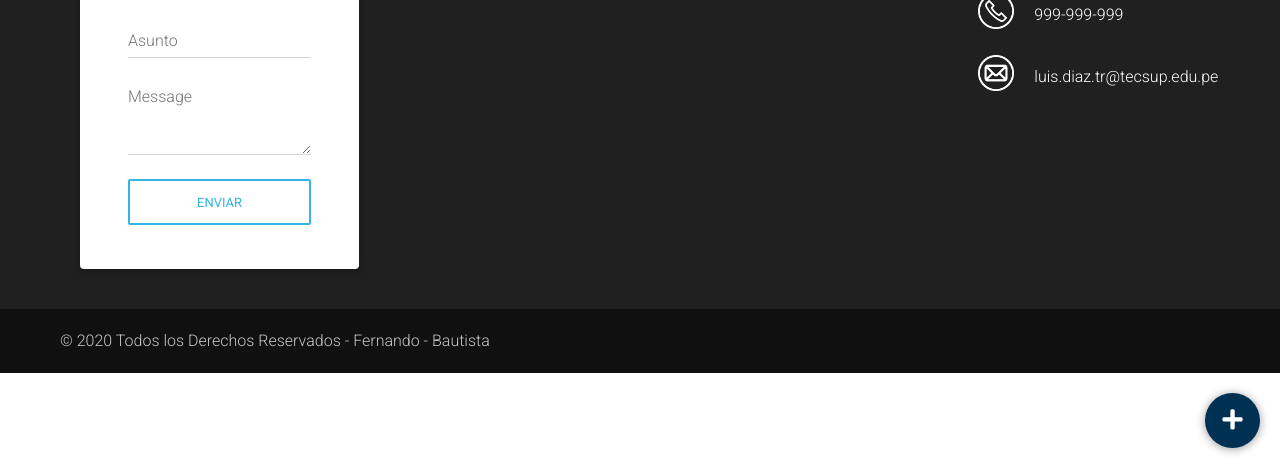
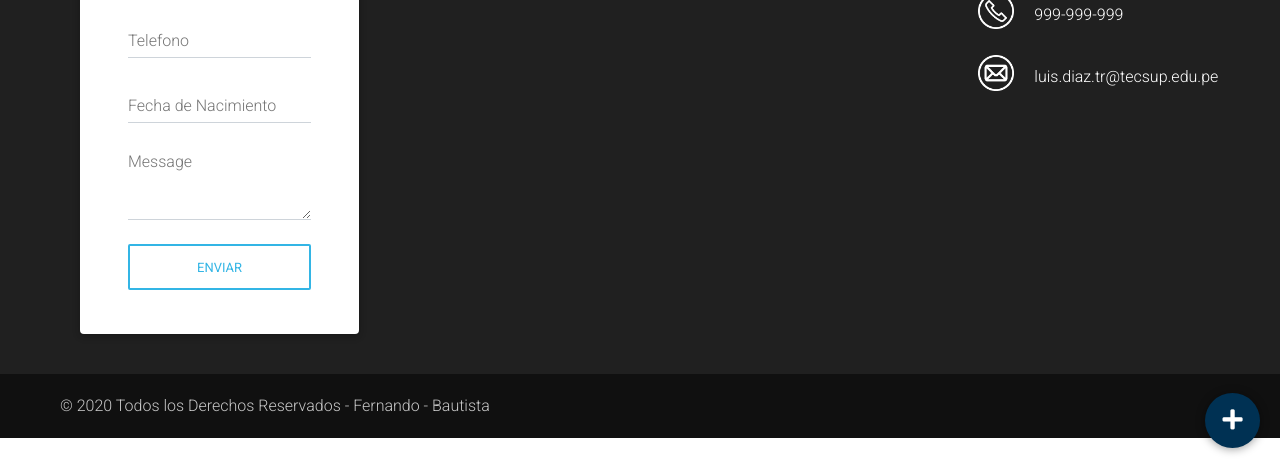
Before and after one commit to Elias-Bryan/practica1, a website: page public/bienvenido.html in a window 1280 px wide. Shown: the part 324-800 px from the top of the page. Drawn offline with nearby package versions, Linux system fonts and the light colour scheme.

Commit message:
commit formulario

```diff
--- a/public/bienvenido.html
+++ b/public/bienvenido.html
@@ -162,16 +162,20 @@
          <div class="card-body px-lg-5 pt-0">
     <form class="text-center" action="#!">
         <div class="md-form mt-3">
-            <input type="text" id="materialContactFormName" class="form-control">
-            <label for="materialContactFormName">Nombre y Apellido</label>
+          <input type="text" id="materialContactFormName" class="form-control">
+          <label for="materialContactFormName">Nombre y Apellido</label>
         </div>
         <div class="md-form">
-            <input type="email" id="materialContactFormEmail" class="form-control">
-            <label for="materialContactFormEmail">E-mail</label>
+          <input type="email" id="materialContactFormEmail" name="email" class="form-control">
+          <label for="materialContactFormEmail">E-mail</label>
         </div>
         <div class="md-form">
-            <input type="email" id="materialContactFormAsunto" class="form-control">
-            <label for="materialContactFormAsunto">Asunto</label>
+          <input type="number" id="materialContactFormAsunto" class="form-control">
+          <label for="materialContactFormAsunto">Telefono</label>
+        </div>
+        <div class="md-form">
+          <input type="number" id="materialContactFormAsunto" class="form-control">
+          <label for="materialContactFormAsunto">Fecha de Nacimiento</label>
         </div>
         <div class="md-form">
             <textarea id="materialContactFormMessage" class="form-control md-textarea" rows="3"></textarea>
@@ -247,6 +251,11 @@
 <script src="https://cdnjs.cloudflare.com/ajax/libs/popper.js/1.14.7/umd/popper.min.js" integrity="sha384-UO2eT0CpHqdSJQ6hJty5KVphtPhzWj9WO1clHTMGa3JDZwrnQq4sF86dIHNDz0W1" crossorigin="anonymous"></script>
 <script src="https://stackpath.bootstrapcdn.com/bootstrap/4.3.1/js/bootstrap.min.js" integrity="sha384-JjSmVgyd0p3pXB1rRibZUAYoIIy6OrQ6VrjIEaFf/nJGzIxFDsf4x0xIM+B07jRM" crossorigin="anonymous"></script>
 <script src="https://ajax.googleapis.com/ajax/libs/jquery/3.3.1/jquery.min.js"></script>
-
+<script>
+  valor = document.getElementById("email").value;
+    if( !(/\w+([-+.']\w+)*@\w+([-.]\w+)*\.\w+([-.]\w+)/.test(valor)) ) {
+      return false;
+    }
+</script>
 </body>
 </html>
```
